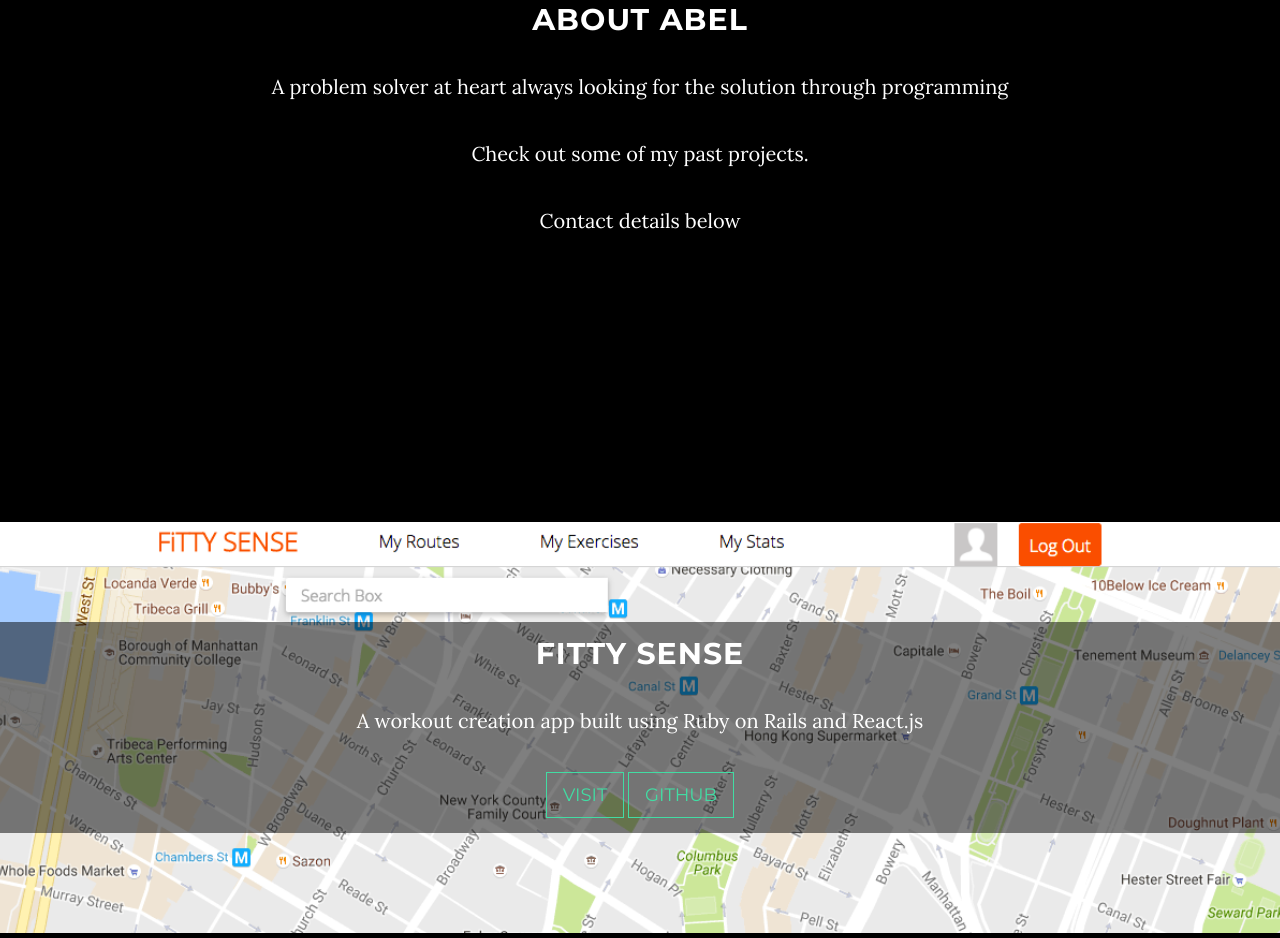
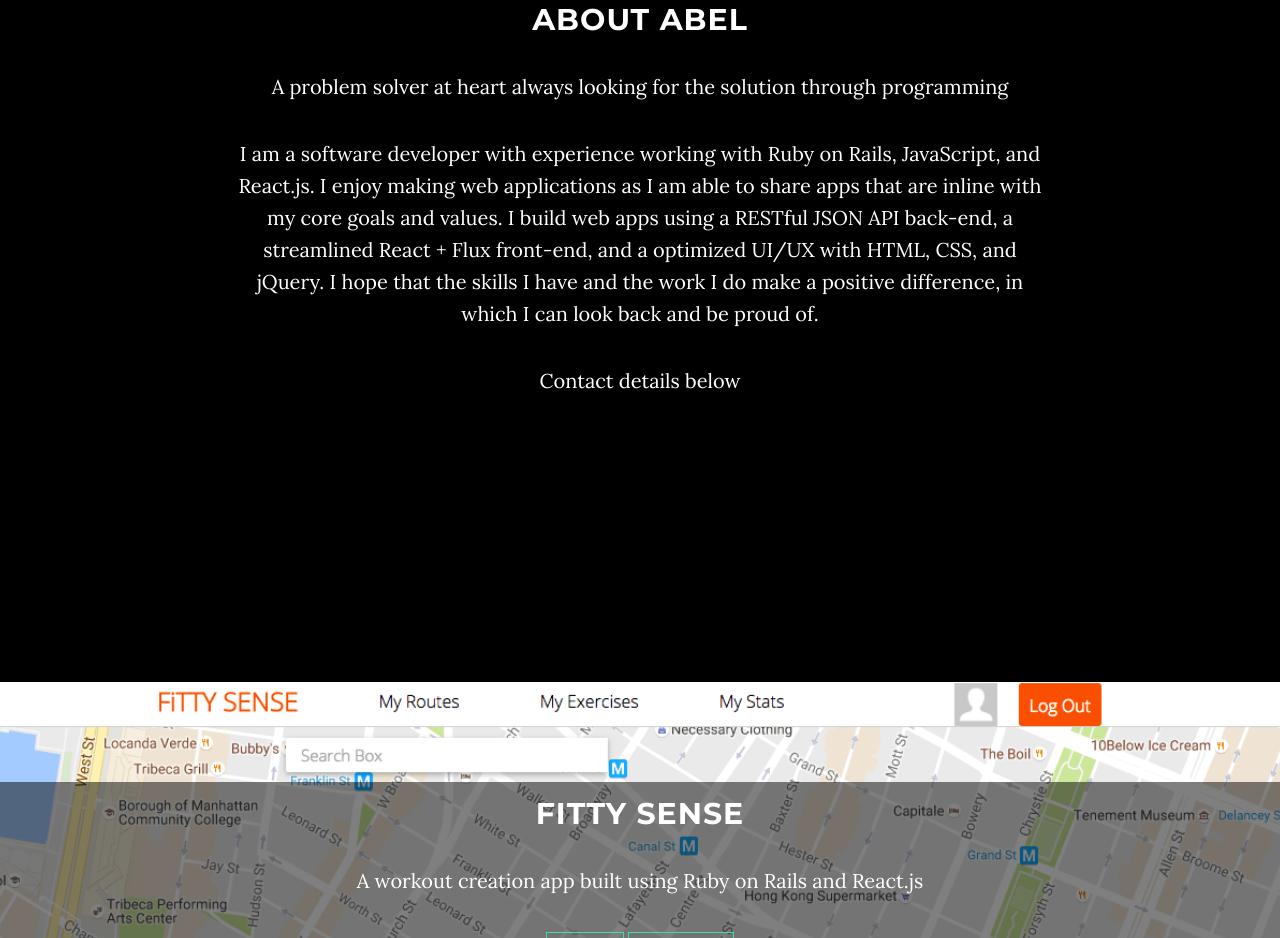
Before and after one commit to ajtkurian7/ajtkurian7.github.io, a website: page index.html in a window 1280 px wide. Shown: the part 1047-1985 px from the top of the page. Drawn offline with nearby package versions, Linux system fonts and the light colour scheme; some packages are replaced by stand-ins of ours.

Commit message:
Add about section info

```diff
--- a/index.html
+++ b/index.html
@@ -94,7 +94,7 @@
             <div class="col-lg-8 col-lg-offset-2">
                 <h2>About Abel</h2>
                 <p>A problem solver at heart always looking for the solution through programming</p>
-                <p>Check out some of my past projects.</p>
+                <p>I am a software developer with experience working with Ruby on Rails, JavaScript, and React.js.  I enjoy making web applications as I am able to share apps that are inline with my core goals and values.  I build web apps using a RESTful JSON API back-end, a streamlined React + Flux front-end, and a optimized UI/UX with HTML, CSS, and jQuery.  I hope that the skills I have and the work I do make a positive difference, in which I can look back and be proud of.</p>
                 <p>Contact details below</p>
             </div>
         </div>
```
